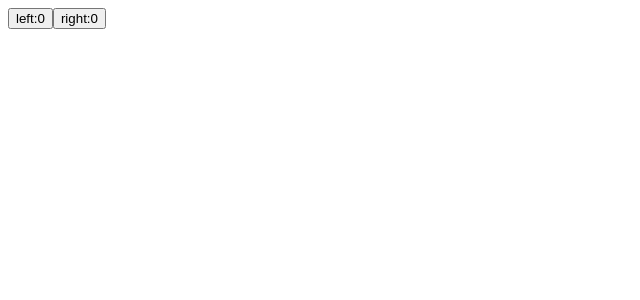
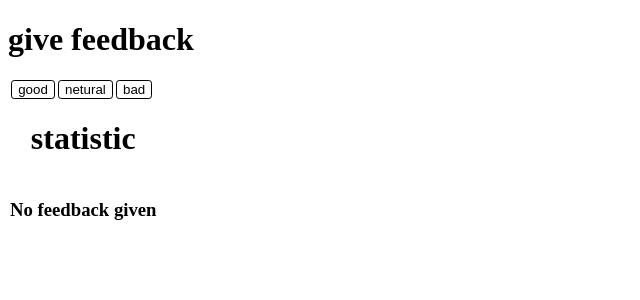
Before and after one commit to David3simon/train1_project, a React (Create React App) app: page / in a window 1280 px wide. Shown: the top 300 px of the page, without its empty margins (0-640 px from the left). Built offline with nearby package versions, Linux system fonts and the light colour scheme.

Commit message:
完成app2.js文件

```diff
--- /dev/null
+++ b/src/app2.js
@@ -0,0 +1,79 @@
+import React from "react";
+import { useState } from "react";
+
+const App = () => {
+  const [good,goodCount] = useState(0)
+  const [netural,neturalCount] = useState(0)
+  const [bad,badCount] = useState(0)
+
+  const handleGoodChange = () => {
+    goodCount( good + 1)
+  }
+  const handleNeturalChange = () => {
+    neturalCount( netural + 1)
+  }
+  const handleBadChange = () => {
+    badCount( bad + 1)
+  }
+
+
+  return (
+    <>
+      <h1>give feedback</h1>
+      <Button onClick={handleGoodChange} name="good" />
+      <Button onClick={handleNeturalChange} name="netural" />
+      <Button onClick={handleBadChange} name="bad" />
+      <table>
+        <caption><h1>statistic</h1></caption>
+        <thead></thead>
+        <tbody>
+          <Statistics
+          good={good}
+          netural={netural}
+          bad={bad}
+          />
+        </tbody>
+      </table>
+
+    </>
+  )
+}
+// 二级组件--- 数据显示模块组件
+const Statistics = (props) => {
+  let all = props.good + props.netural + props.bad
+  if(all === 0) {
+    return (
+      <h3>No feedback given</h3>
+    )
+  }
+  let average = ((props.good - props.bad)/all).toFixed(1)
+  let postive = (props.good/all*100).toFixed(1)
+  return (
+    <>
+      <StatisticsLine text="good" value={props.good} />
+      <StatisticsLine text="netural" value={props.netural} />
+      <StatisticsLine text="bad" value={props.bad} />
+      <StatisticsLine text="all" value={all} />
+      <StatisticsLine text="average" value={average} />
+      <StatisticsLine text="positive" value={postive + "%"} />
+    </>
+  )
+}
+// 二级组件--- 数据提交按钮模块组件
+const Button = (props) => {
+  return (
+    <button onClick={props.onClick}>{props.name}</button>
+  )
+}
+
+// 三级组件 --- 数据渲染模块组件
+const StatisticsLine = (props) => {
+  return (
+    <tr>
+      <td>{props.text}</td>
+      <td>{props.value}</td>
+    </tr>
+  )
+}
+
+export default App
--- /dev/null
+++ b/src/index.css
@@ -0,0 +1,12 @@
+button {
+  margin-left: 0.2rem;
+  background-color: #fff;
+  border-radius: 0.2rem;
+  border: 1px solid #000;
+  cursor: pointer;
+}
+
+ul {
+  list-style: none;
+  padding: 0;
+}
--- a/src/index.js
+++ b/src/index.js
@@ -1,7 +1,10 @@
 import React from "react";
 import ReactDOM from "react-dom/client";
 
-import App from './app.js'
+import './index.css'
+
+// import App from './app.js'
+import App from './app2.js'
 
 const app = ReactDOM.createRoot(document.getElementById('root'))
 app.render(<App />)
```
